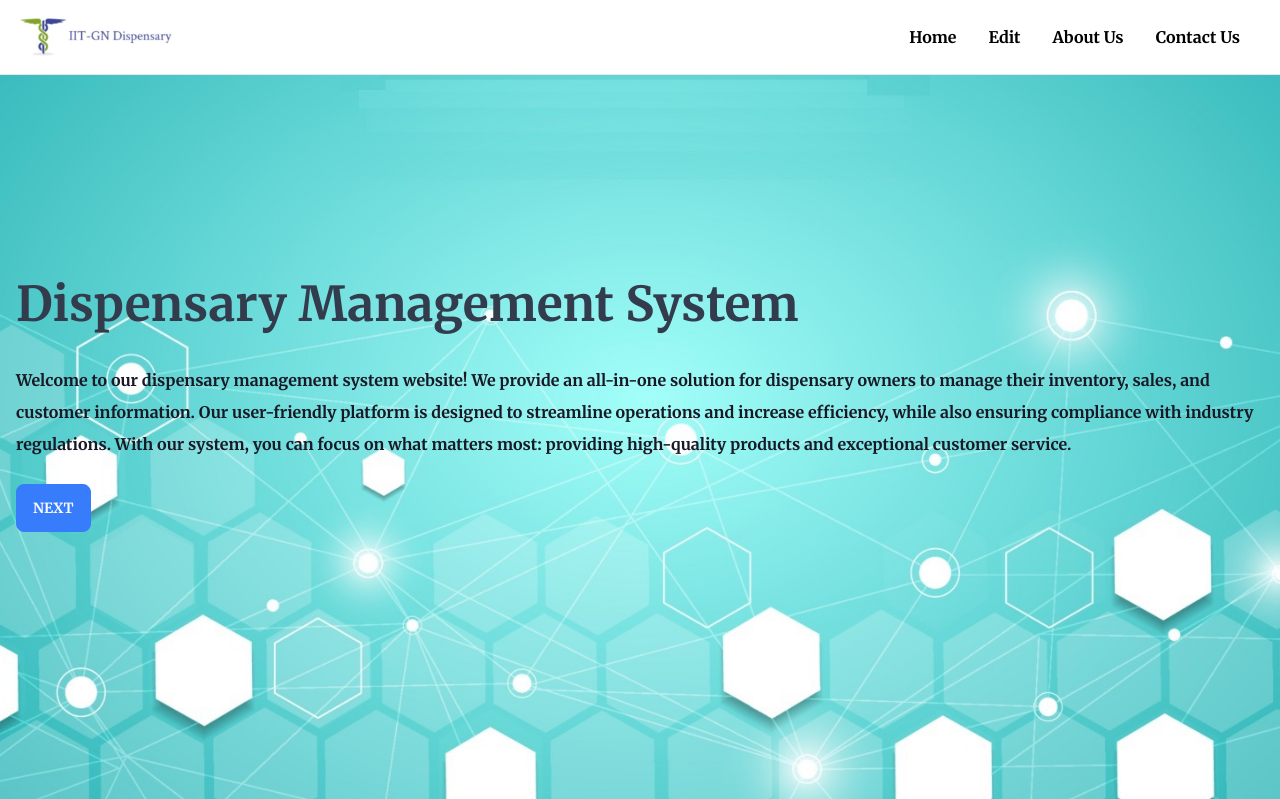
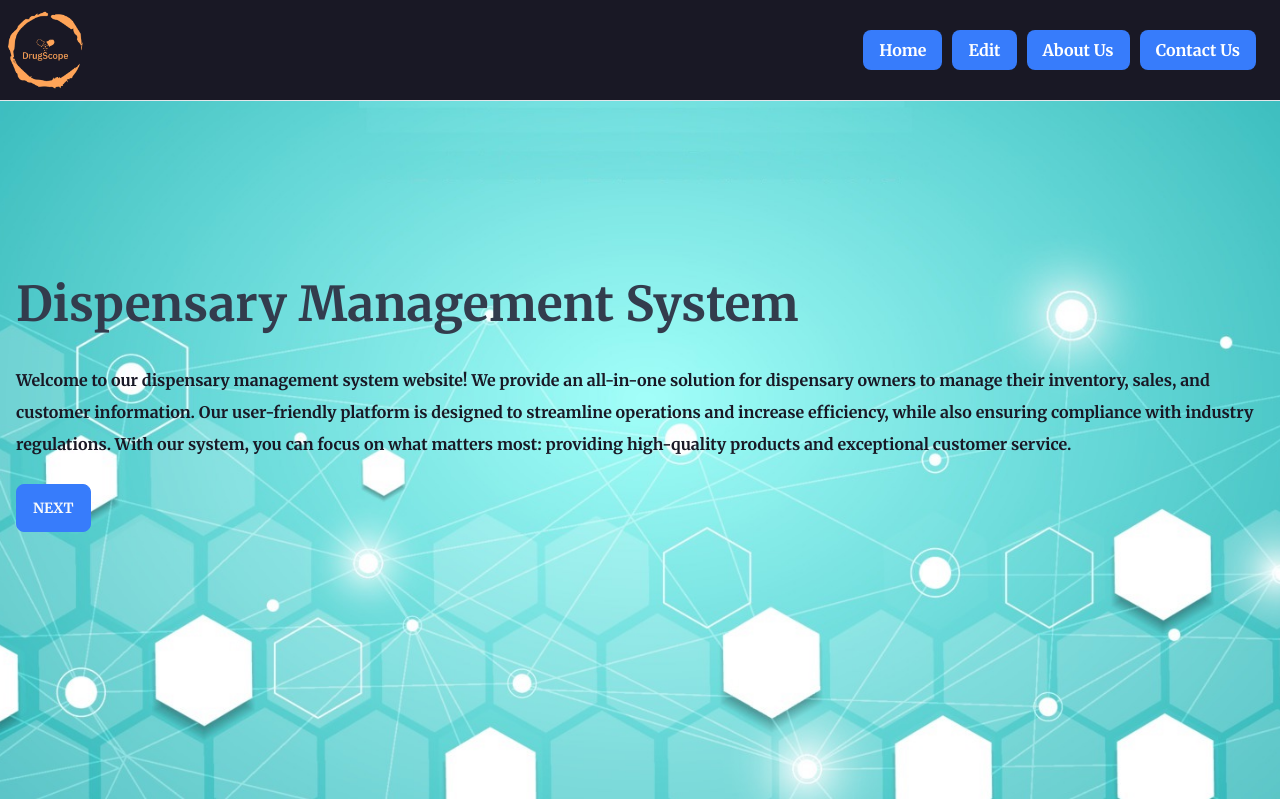
Before and after one commit to ojas-15/Database_Project, a Flask app: page /index in a window 1280 px wide. Shown: the top 799 px of the page. Run offline with Flask 3, Linux system fonts and the light colour scheme; some libraries are stand-ins or nearby versions.

Commit message:
website look

```diff
--- a/templates/index.html
+++ b/templates/index.html
@@ -26,6 +26,7 @@
       border-color: #377cfb;
     }
 
+
     </style>
 
     <title>Dispensary Management System</title>
@@ -36,7 +37,28 @@
 <body style="height: 100%; width: 100%; overflow-x: hidden; font-family: 'Merriweather', serif;">
 
 
-{% include 'nav_bar.html' %}
+<div class="navbar mb-2 fixed w-full z-50 top-0 border-b bg-base-100 text-base-content" style="background-color: #191825;">
+    <div class="container">
+        <a class="navbar-brand" href="index">
+            <img src="static/logo2.png" alt="Bootstrap" width="75" height="75">
+        </a>
+    </div>
+    <div class="hidden px-2 mx-2 navbar-center lg:flex">
+        <div class="flex items-stretch">
+            <ul class="menu menu-horizontal">
+                <li>
+                    <a href="index" class="ghost-btn rounded-lg" style="background-color: #377cfb; color: #ffffff; margin-right: 10px;">Home</a>
+                    <a href="pick_table" class="ghost-btn rounded-lg" style="background-color: #377cfb; color: #ffffff; margin-right: 10px;">Edit</a>
+                    <a href="/about_us" class="ghost-btn rounded-lg" style="background-color: #377cfb; color: #ffffff; margin-right: 10px;">About Us</a>
+                    <a href="contact_us" class="ghost-btn rounded-lg" style="background-color: #377cfb; color: #ffffff;">Contact Us</a>
+                </li>
+            </ul>
+        </div>
+    </div>
+</div>
+
+
+
 
 
 <div class="hero min-h-screen bg-base-100" style="background-image: url(static/background5.jpg);">
--- a/templates/nav_bar.html
+++ b/templates/nav_bar.html
@@ -1,21 +1,19 @@
-<div class="navbar mb-2 fixed w-full z-50 top-0 border-b bg-base-100 text-base-content ">
-
+<div class="navbar mb-2 fixed w-full z-50 top-0 border-b bg-base-100 text-base-content" style="background-color: #191825;">
     <div class="container">
         <a class="navbar-brand" href="index">
-        <img src="static/logo1.jpeg.jpg" alt="Bootstrap" width="175" height="50">
+            <img src="static/logo2.png" alt="Bootstrap" width="75" height="75">
         </a>
     </div>
     <div class="hidden px-2 mx-2 navbar-center lg:flex">
         <div class="flex items-stretch">
             <ul class="menu menu-horizontal">
                 <li>
-            <a href="index" class="ghost-btn rounded-lg">Home</a>
-            <a href="pick_table" class="ghost-btn rounded-lg">Edit</a>
-            <a href="/about_us" class="ghost-btn rounded-lg">About Us</a>
-            <a href="contact_us" class="ghost-btn rounded-lg">Contact Us</a>
+                    <a href="index" class="ghost-btn rounded-lg" style="background-color: #377cfb; color: #ffffff; margin-right: 10px;">Home</a>
+                    <a href="pick_table" class="ghost-btn rounded-lg" style="background-color: #377cfb; color: #ffffff; margin-right: 10px;">Edit</a>
+                    <a href="/about_us" class="ghost-btn rounded-lg" style="background-color: #377cfb; color: #ffffff; margin-right: 10px;">About Us</a>
+                    <a href="contact_us" class="ghost-btn rounded-lg" style="background-color: #377cfb; color: #ffffff;">Contact Us</a>
                 </li>
             </ul>
         </div>
     </div>
 </div>
-  </div>
```
Also changed, not shown: static/logo2.png (added). Lines whose indentation alone changed are shown as unchanged.
